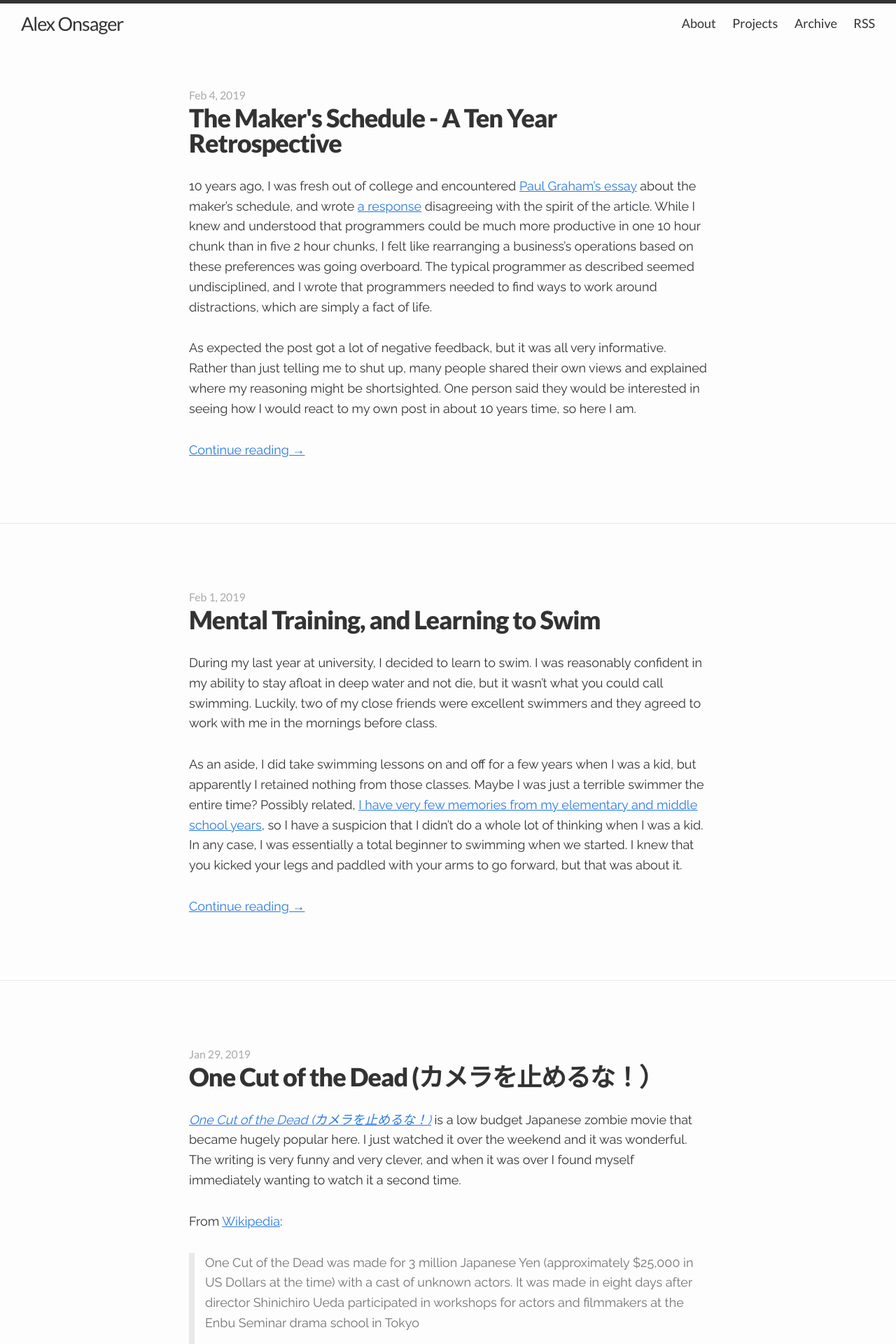
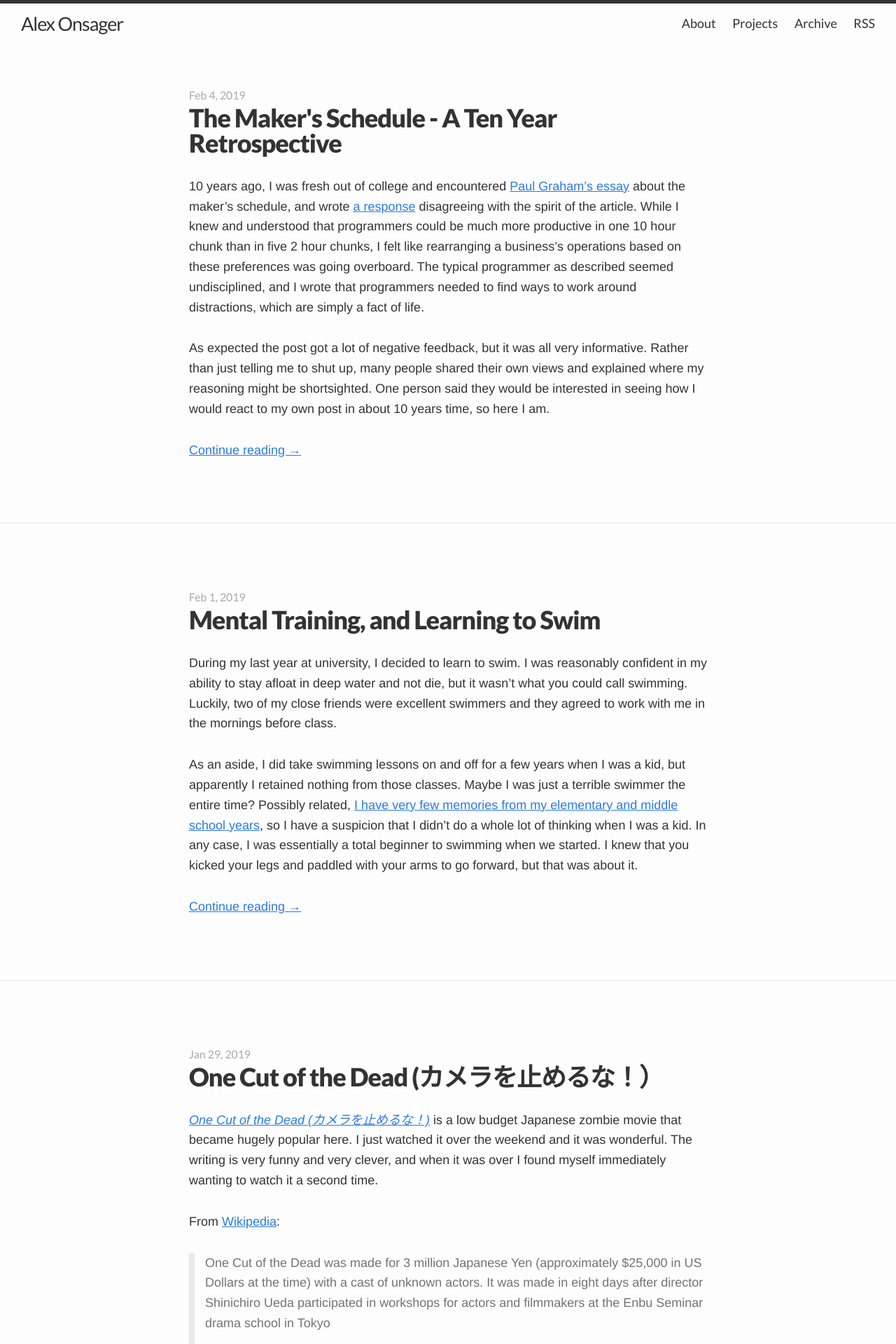
Before and after one commit to aonsager/aonsager.github.io, a Jekyll site: the page built from index.html, in a window 1280 px wide. Shown: the top 1920 px of the page at 70% size. Built offline with Jekyll 4.4.1, drawn with Linux system fonts in a browser that asks for light colours; the list of posts is cut into pages by our own code; comment, search, counter and statistics services are not loaded.

Commit message:
helvetica neue for body

```diff
--- a/_includes/head.html
+++ b/_includes/head.html
@@ -6,7 +6,7 @@
   <title>{% if page.title %}{{ page.title | escape }}{% else %}{{ site.title | escape }}{% endif %}</title>
   <meta name="description" content="{{ page.excerpt | default: site.description | strip_html | normalize_whitespace | truncate: 160 | escape }}">
 
-  <link href="https://fonts.googleapis.com/css?family=Lato:400,900%7cRaleway:400,900" rel="stylesheet">
+  <link href="https://fonts.googleapis.com/css?family=Lato:400,900" rel="stylesheet">
   <link rel="stylesheet" href="{{ "/assets/main.css" | relative_url }}">
   <link rel="canonical" href="{{ page.url | replace:'index.html','' | absolute_url }}">
   <link rel="alternate" type="application/rss+xml" title="{{ site.title | escape }}" href="{{ "/feed.xml" | relative_url }}">
--- a/_sass/minima.scss
+++ b/_sass/minima.scss
@@ -3,7 +3,7 @@
 // Define defaults for each variable.
 
 $base-font-family: Lato, Helvetica, Arial, sans-serif !default;
-$body-font-family: Raleway, Helvetica, Arial, sans-serif !default;
+$body-font-family: 'Helvetica Neue', Helvetica, Arial, sans-serif !default;
 $base-font-size:   18px !default;
 $base-font-weight: 400 !default;
 $bold-font-weight: 900 !default;
```
